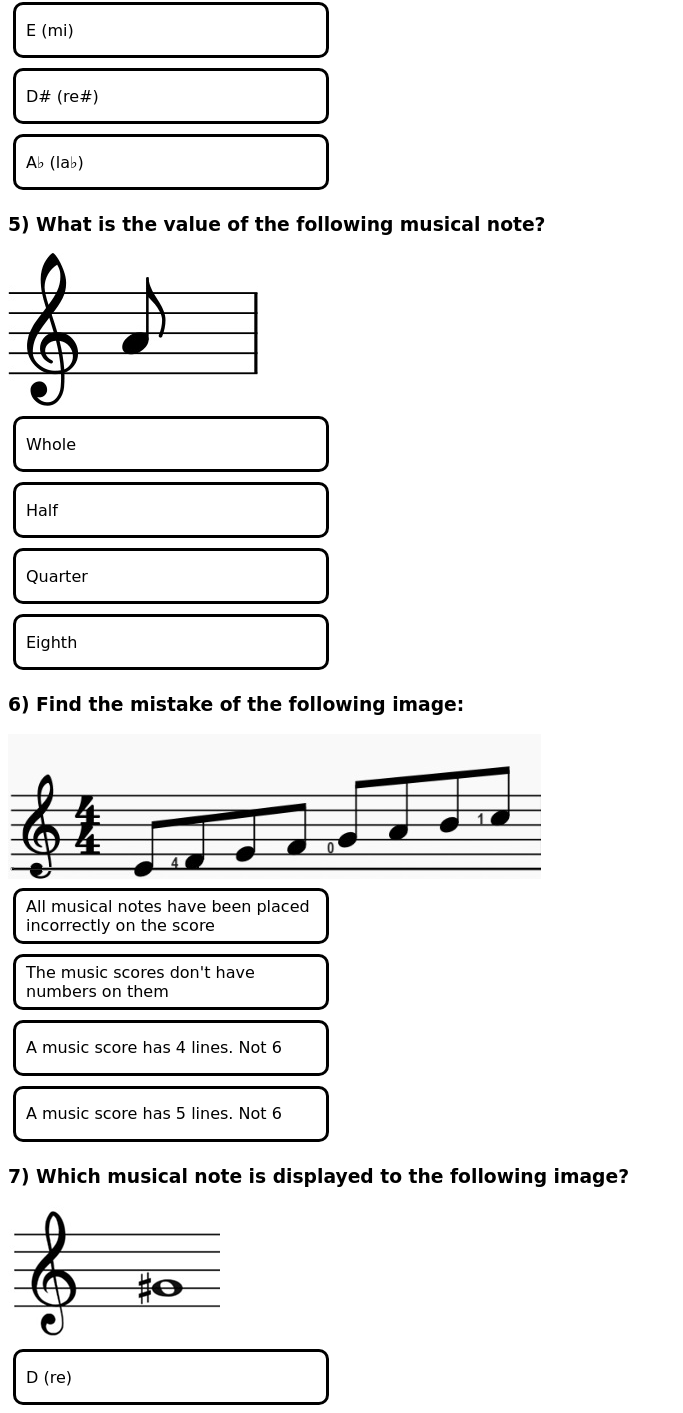
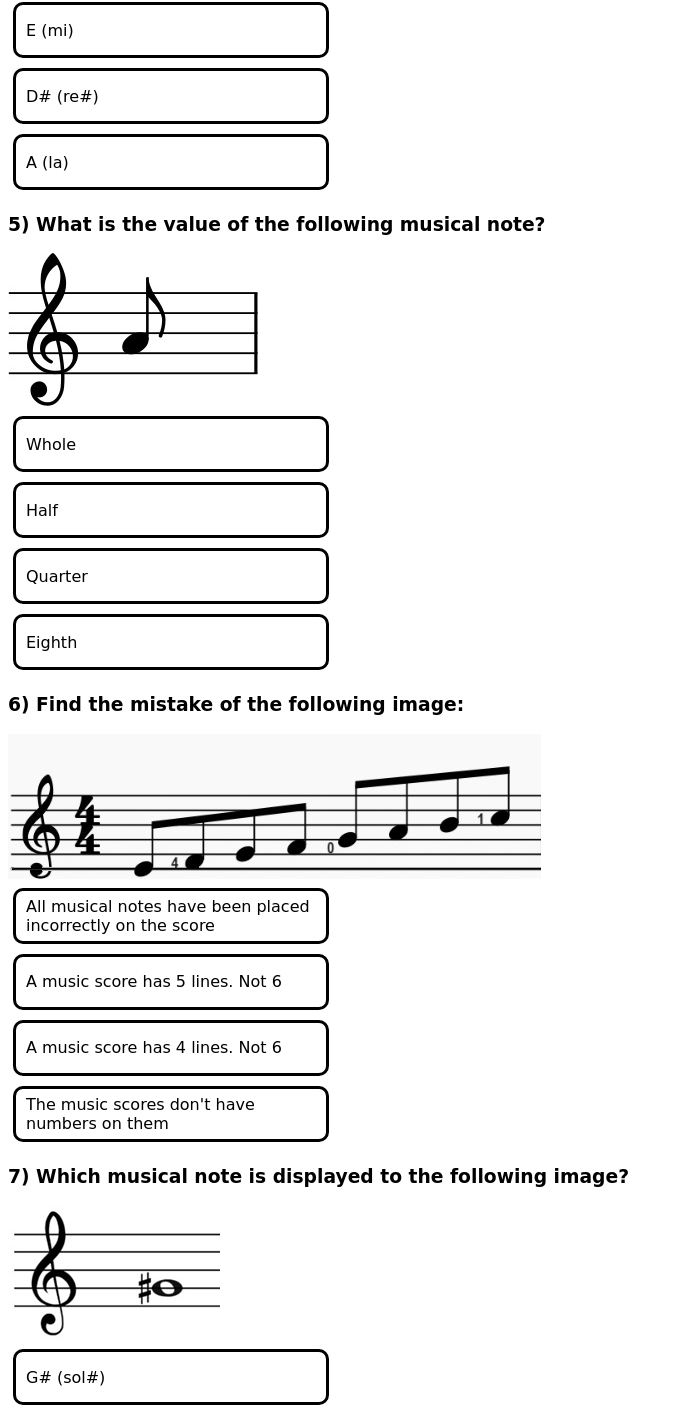
Before and after one commit to gdrakoulakos/musicCorner, a Next.js app: page /quizzes in a window 1280 px wide. Shown: the part 2337-3750 px from the top of the page, without its empty margins (0-683 px from the left). Built offline with nearby package versions, Linux system fonts and the light colour scheme.

Commit message:
Added "correct answer" into the "questions.js"

```diff
--- a/src/questions.js
+++ b/src/questions.js
@@ -6,7 +6,8 @@ const questions = [
         answer1: "5",
         answer2: "6",
         answer3: "7",
-        answer4: "12"
+        answer4: "12",
+        correctAnswer: "12"
     },
     {
         id: 2,
@@ -15,7 +16,8 @@ const questions = [
         answer1: "#",
         answer2: "♭",
         answer3: "♮",
-        answer4: "🎶"
+        answer4: "🎶",
+        correctAnswer: "#"
     },
     {
         id: 3,
@@ -24,7 +26,8 @@ const questions = [
         answer1: "#",
         answer2: "♭",
         answer3: "♮",
-        answer4: "🎶"
+        answer4: "🎶",
+        correctAnswer: "♭"
     },
     {
         id: 4,
@@ -33,7 +36,8 @@ const questions = [
         answer1: "C (do)",
         answer2: "E (mi)",
         answer3: "D# (re#)",
-        answer4: "A♭ (la♭)"
+        answer4: "A (la)",
+        correctAnswer: "A (la)"
     },
     {
         id: 5,
@@ -42,25 +46,28 @@ const questions = [
         answer1: "Whole",
         answer2: "Half",
         answer3: "Quarter",
-        answer4: "Eighth"
+        answer4: "Eighth",
+        correctAnswer: "Eighth"
     },
     {
         id: 6,
         question: "6) Find the mistake of the following image:",
         imagePath: "./images/quizzes/question6.jpg",
         answer1: "All musical notes have been placed incorrectly on the score",
-        answer2: "The music scores don't have numbers on them",
+        answer2: "A music score has 5 lines. Not 6",
         answer3: "A music score has 4 lines. Not 6",
-        answer4: "A music score has 5 lines. Not 6"
+        answer4: "The music scores don't have numbers on them",
+        correctAnswer: "A music score has 5 lines. Not 6"
     },
     {
         id: 7,
         question: "7) Which musical note is displayed to the following image?",
         imagePath: "./images/quizzes/question7.jpg",
-        answer1: "D (re)",
+        answer1: "G# (sol#)",
         answer2: "E (mi)",
-        answer3: "G# (sol#)",
-        answer4: "F♭ (Fa♭)"
+        answer3: "D (re)",
+        answer4: "F♭ (Fa♭)",
+        correctAnswer: "G# (sol#)"
     },
     {
         id: 8,
@@ -69,7 +76,8 @@ const questions = [
         answer1: "Whole",
         answer2: "Half",
         answer3: "Quarter",
-        answer4: "Eighth"
+        answer4: "Eighth",
+        correctAnswer: "Whole"
     },
     {
         id: 9,
@@ -78,7 +86,8 @@ const questions = [
         answer1: "F (fa) only",
         answer2: "F (fa) and A (La) only",
         answer3: "F (fa), A (La) and C (Do) only",
-        answer4: "All of them are placed correctly"
+        answer4: "All of them are placed correctly",
+        correctAnswer: "F (fa), A (La) and C (Do) only"
     },
     {
         id: 10,
@@ -87,7 +96,8 @@ const questions = [
         answer1: "Yes",
         answer2: "No",
         answer3: "It depends on the musical instrument",
-        answer4: "C# (do#) and D♭ (re♭) are not musical notes "
+        answer4: "C# (do#) and D♭ (re♭) are not musical notes ",
+        correctAnswer: "Yes"
     }
 ]
 
```
